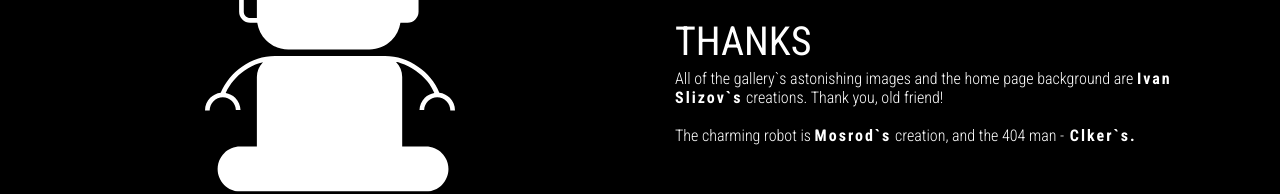
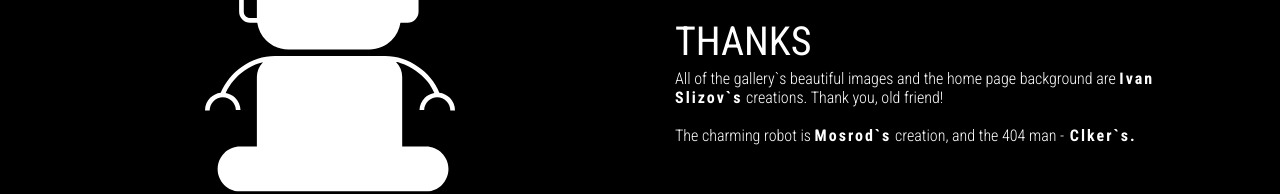
Before and after one commit to DenitsaRuseva/portfolio, a React (Create React App) app: page /about in a window 1280 px wide. Shown: the part 332-526 px from the top of the page. Built offline with nearby package versions, Linux system fonts and the light colour scheme; a web font is replaced by a local one.

Commit message:
carousels btns fix

```diff
--- a/src/components/About/About.js
+++ b/src/components/About/About.js
@@ -31,7 +31,7 @@ export default function about(){
 
                         </ParagraphContainer>
                         <ParagraphContainer header='THANKS'>
-                        <p>All of the gallery`s astonishing images and the home page background are <a href='https://www.facebook.com/profile.php?id=100013766258333'>Ivan Slizov`s</a> creations. Thank you, old friend!</p>
+                        <p>All of the gallery`s beautiful images and the home page background are <a href='https://www.facebook.com/profile.php?id=100013766258333'>Ivan Slizov`s</a> creations. Thank you, old friend!</p>
                         <p>The charming robot is <a href='https://pixabay.com/users/mosrod-3283393/'>Mosrod`s</a> creation, and the 404 man -
                         <a href='https://pixabay.com/users/clker-free-vector-images-3736/'> Clker`s.</a>
                         </p>
--- a/src/components/Home/Home.js
+++ b/src/components/Home/Home.js
@@ -26,8 +26,7 @@ function home(props){
                     <InViewListener>
                         <HeaderContainer header='HEADER' subtitle='Donec varius libero purus, tristique egestas.'  />
                     </InViewListener>
-                    <Carousels/>
-
+                    <Carousels goToGallery={goToGalleryHandler}/>
                  </div>
                     <About/>
             </div>
```
